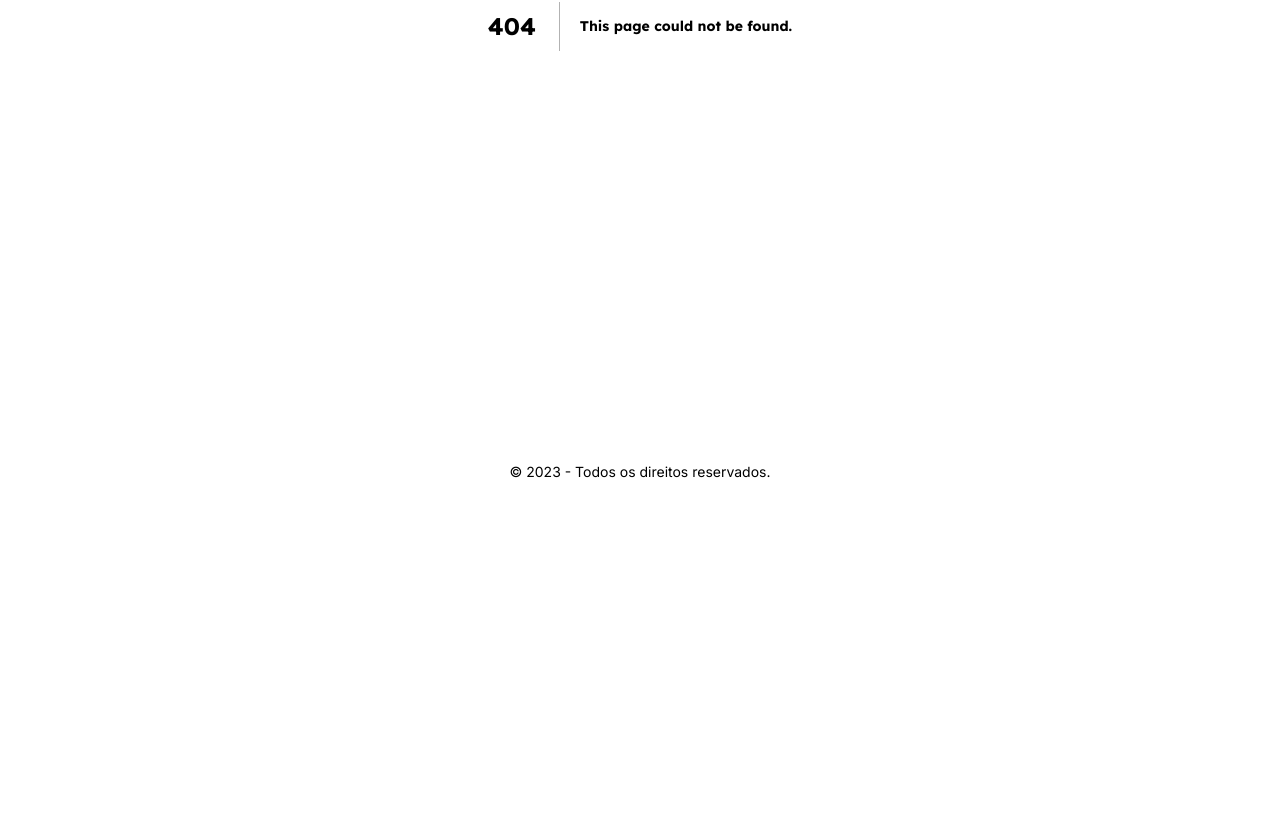
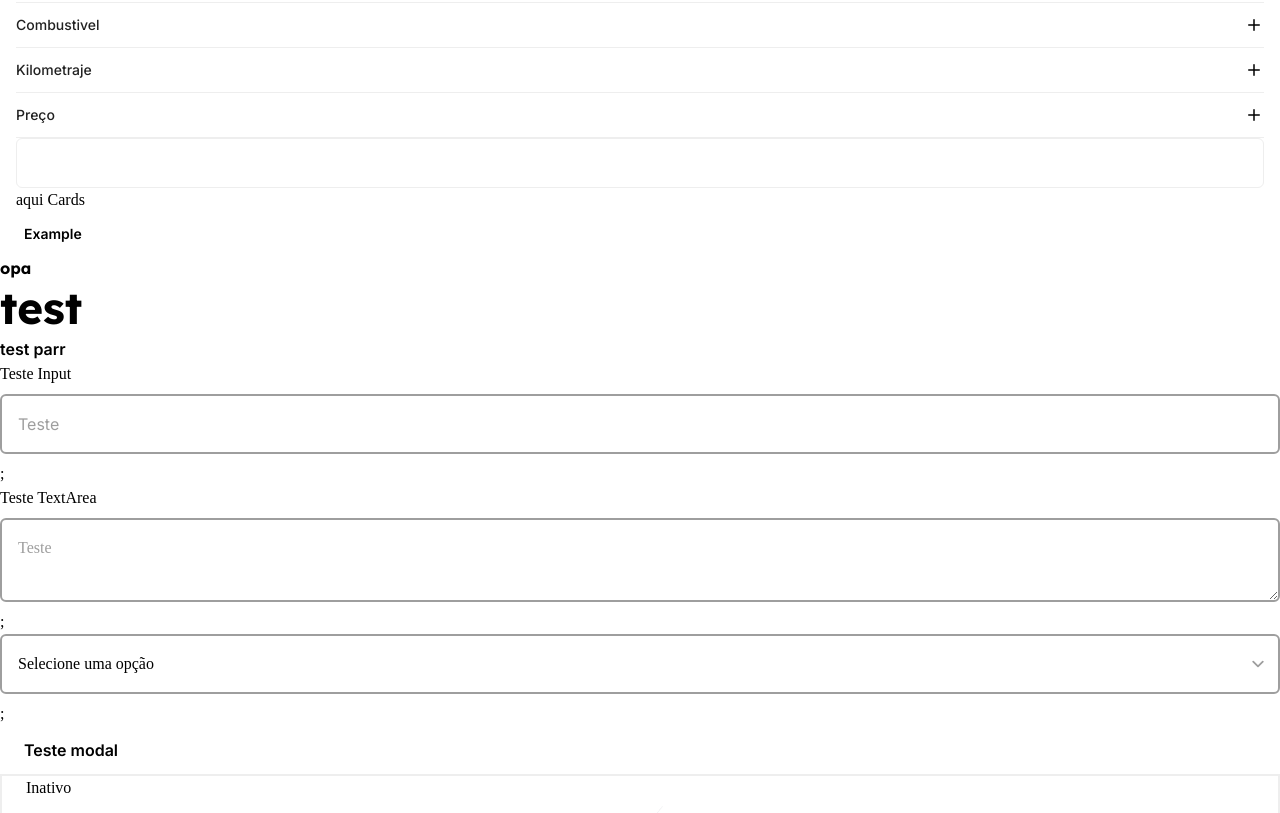
Before and after one commit to rafaeuus/motor-shop-front, a Next.js app: page /testes in a window 1280 px wide. Before the commit this address had no page. Shown: the part 422-1235 px from the top of the page. Before the commit the page ends 960 px from the top, so only its background shows below. Built offline with nearby package versions, Linux system fonts and the light colour scheme.

Commit message:
feat: create filter

```diff
--- /dev/null
+++ b/src/app/testes/page.tsx
@@ -0,0 +1,73 @@
+"use client";
+
+import CategoryFilters from "@/Components/CategoryFilters";
+import { Button } from "@/Components/Button";
+import Card from "@/Components/Card";
+import Input from "@/Components/Input";
+import Select from "@/Components/Select";
+import TextArea from "@/Components/TextArea";
+import { AuthContext } from "@/contexts/AuthContext.tsx";
+import Link from "next/link";
+import { useContext } from "react";
+import { toast } from "react-hot-toast";
+
+export default function Home() {
+  const { openModal } = useContext(AuthContext);
+  const handleToast = () => {
+    toast.success("Hello World");
+  };
+
+  return (
+    <main className="">
+      <button className="mt-2 rounded-md bg-blue-500 px-6 py-4 text-white" onClick={handleToast}>
+        Toast
+      </button>
+      <p className="">Read More about hot-toast:</p>
+      <Link href={"https://react-hot-toast.com/"}>https://react-hot-toast.com/</Link>
+      <CategoryFilters>aqui Cards</CategoryFilters>
+      <Button color="black" variant="gradient" size="secondary">
+        Example
+      </Button>
+      <h1>opa</h1>
+      <h1 className="prose-headingBold1">test</h1>
+      <p className="prose-textBold1">test parr</p>
+      <Input placeholder="Teste" label="Teste Input" />
+      <TextArea placeholder="Teste" label="Teste TextArea" />
+      <Select>
+        <option value={"teste1"}>Teste 1</option>
+        <option value={"teste1"}>Teste 2</option>
+      </Select>
+      <Button
+        color="black"
+        variant="gradient"
+        size="primary"
+        onClick={() => openModal("filterHomePage", "Filtro")}>
+        Teste modal
+      </Button>
+      <Card
+        car={{
+          brand: "Teste",
+          model: "Volksvago",
+          year: "2020",
+          // eslint-disable-next-line camelcase
+          fuel_type: "Gasolina",
+          mileage: 20,
+          color: "Preto",
+          // eslint-disable-next-line camelcase
+          fipe_price: 120.0,
+          // eslint-disable-next-line camelcase
+          cover_image: "",
+          // eslint-disable-next-line camelcase
+          created_at: new Date("1995-12-17T03:24:00"),
+          description:
+            "Esse é o carro teste, testando o carro que é o carro de teste para testar o teste do carro testado que será um teste",
+          // eslint-disable-next-line camelcase
+          is_published: false,
+          price: 20000.5,
+          user: { name: "Rafael" }
+        }}
+        isAdvertiserOwner={true}
+      />
+    </main>
+  );
+}
```
